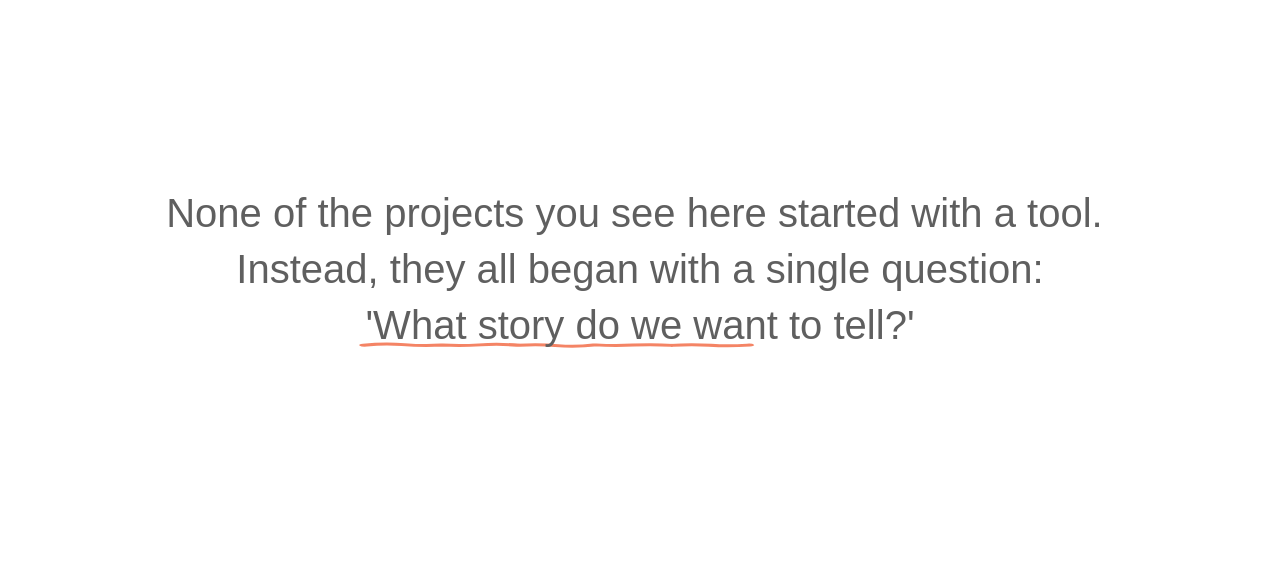
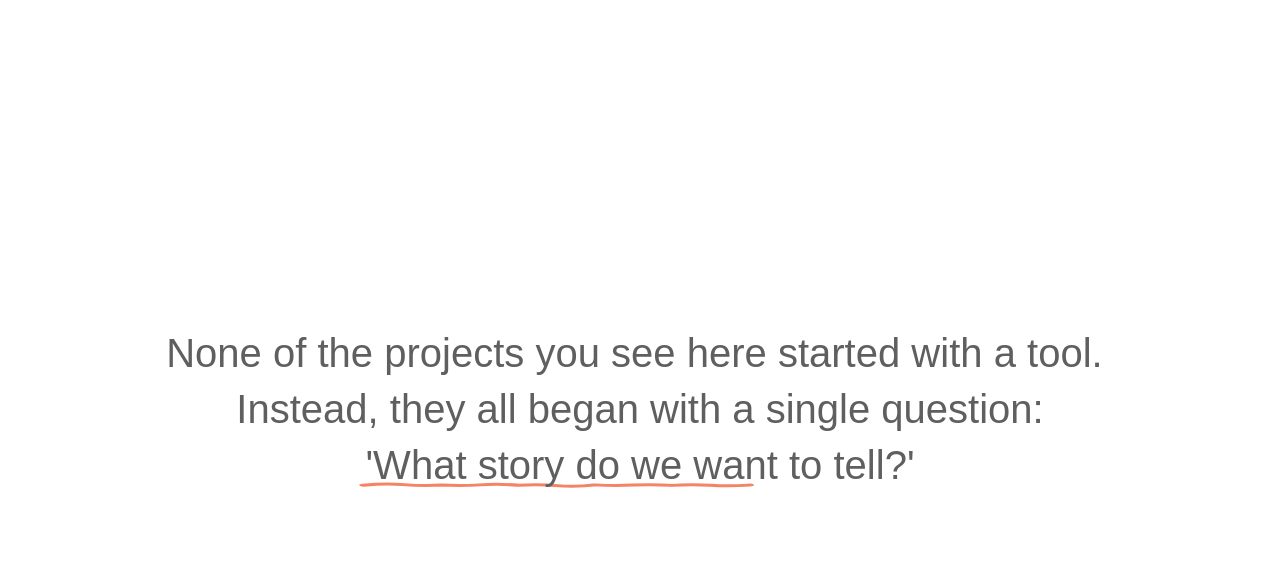
Before and after one commit to cendysaputra/web-showcase, a React (Vite) app: page / in a window 1280 px wide. Shown: the part 1522-2090 px from the top of the page. Built offline with nearby package versions, Linux system fonts and the light colour scheme; grey boxes are pictures that could not be loaded; a web font is replaced by a local one.

Commit message:
Settings gap section

```diff
--- a/src/App.jsx
+++ b/src/App.jsx
@@ -963,7 +963,7 @@ function App() {
             display: "flex",
             alignItems: "center",
             justifyContent: "center",
-            padding: "100px 20px",
+            padding: "240px 20px 40px",
           }}
         >
           <div
@@ -1057,7 +1057,7 @@ function App() {
 
         {/* Running Text Section */}
         {/* Curved Text Section */}
-        <div style={{ fontFamily: "'Bricolage Grotesque', sans-serif", paddingBottom: "120px" }}>
+        <div style={{ fontFamily: "'Bricolage Grotesque', sans-serif", paddingBottom: "40px" }}>
             <CurvedLoop
               marqueeText="UI/UX • Graphic Design • 3D Modeling • Wordpress Developer • Frontend Web Developer"
               speed={0.7}
```
